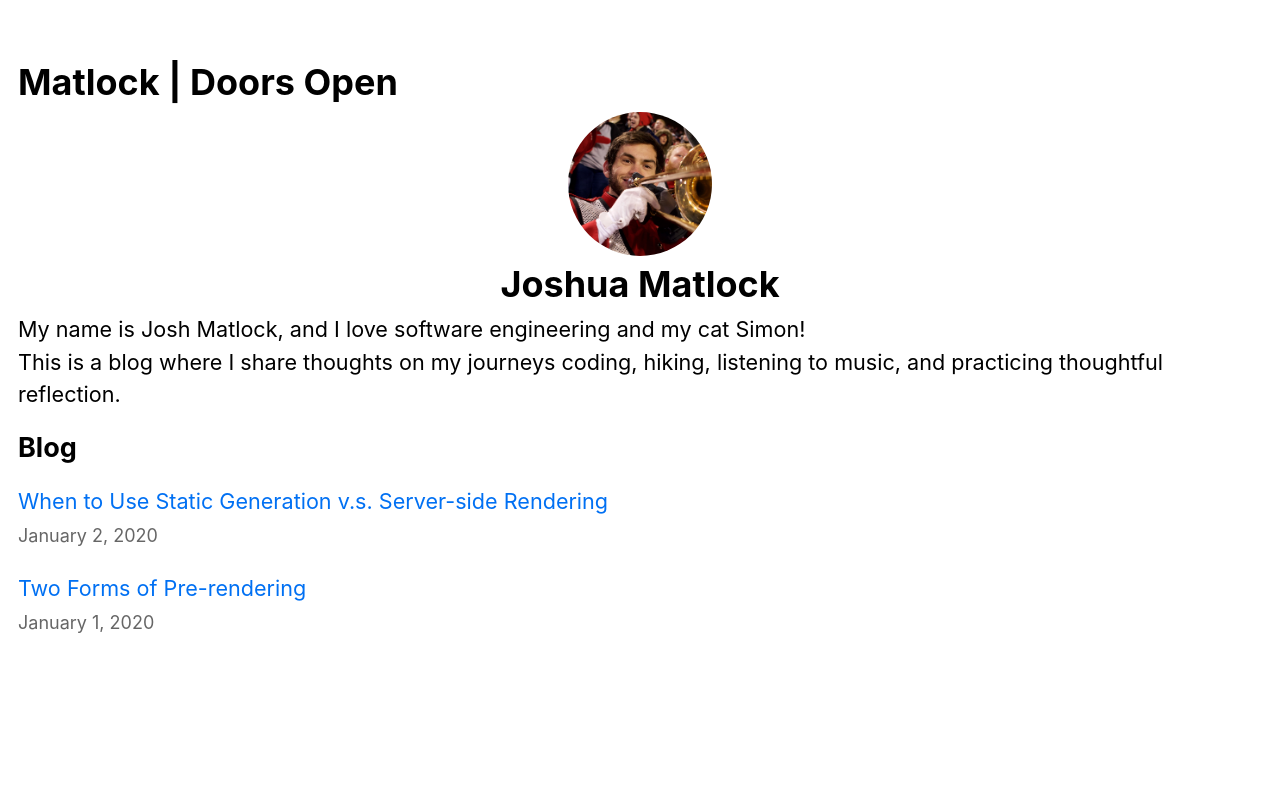
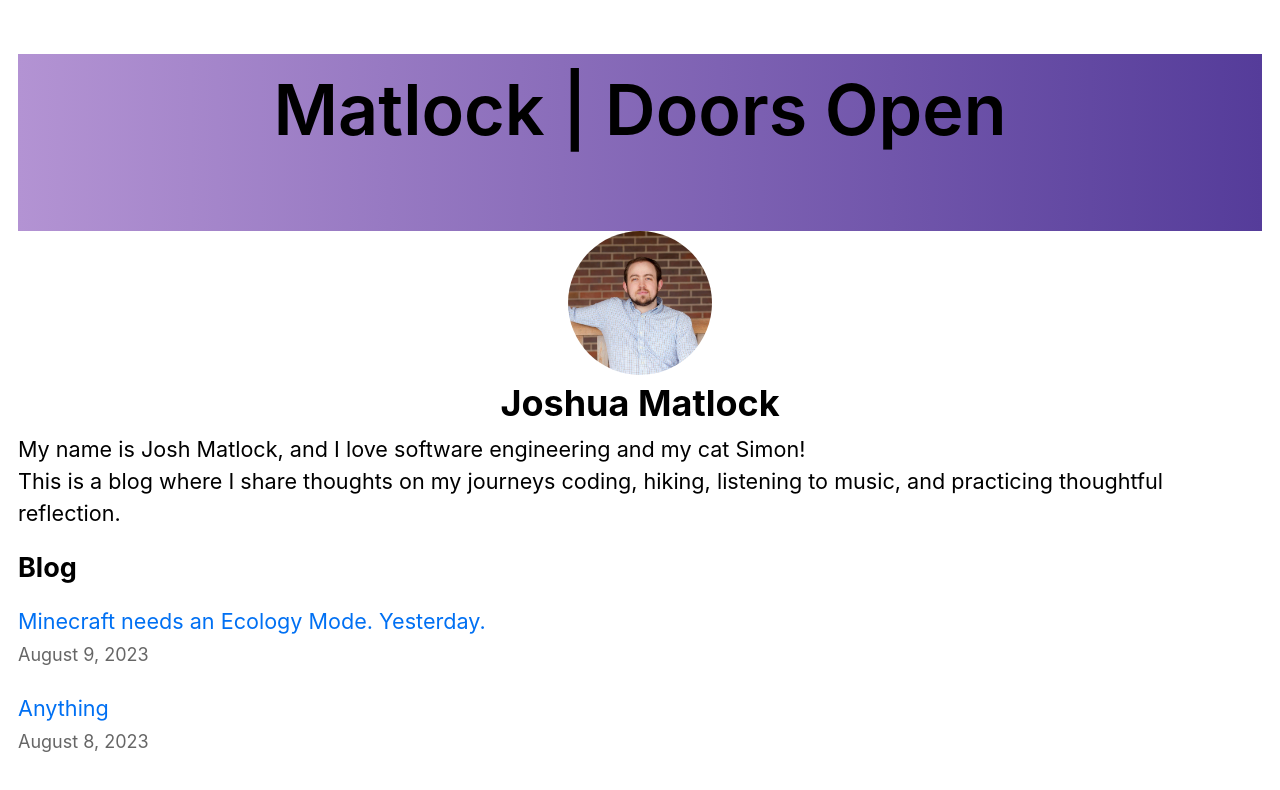
Before and after one commit to matlockdev01/nextjs-blog, a Next.js app: page / in a window 1280 px wide. Shown: the top 790 px of the page. Built offline with nearby package versions, Linux system fonts and the light colour scheme.

Commit message:
added blog post. switched profile pic

```diff
--- a/components/header.js
+++ b/components/header.js
@@ -1,9 +1,11 @@
+import headerStyles from './header.module.css'
+
 export default function Header() {
     return (
         <>
-            <span>
-                <h1>Matlock | Doors Open</h1>
-            </span>
+            <header className={headerStyles.header}>
+                <h1 className={headerStyles.tagline}>Matlock | Doors Open</h1>
+            </header>
         </>
     )
 }
--- a/components/header.module.css
+++ b/components/header.module.css
@@ -1,4 +1,13 @@
-.header {
-    width: 100%;
-    background-color: mediumseagreen;
+.header{
+    background-image: linear-gradient(to left, #553c9a, #b393d3);
+    padding-bottom: 65px;
 }
+
+
+.tagline {
+    font-size: 70px;
+    font-weight: 600;
+    display: flex;
+    justify-content: center;
+    align-items: baseline;
+}
--- a/components/layout.js
+++ b/components/layout.js
@@ -1,5 +1,6 @@
 import Head from 'next/head';
 import Image from 'next/image';
+import profilePic from '../public/images/profiles.jpg'
 import styles from './layout.module.css';
 import utilStyles from '../styles/utils.module.css';
 import Link from 'next/link';
@@ -33,7 +34,7 @@ export default function Layout({ children, home }) {
           <>
             <Image
               priority
-              src="/images/profile.jpg"
+              src={profilePic}
               className={utilStyles.borderCircle}
               height={144}
               width={144}
@@ -46,10 +47,10 @@ export default function Layout({ children, home }) {
             <Link href="/">
               <Image
                 priority
-                src="/images/profile.jpg"
+                src={profilePic}
                 className={utilStyles.borderCircle}
-                height={108}
-                width={108}
+                height={90}
+                width={90}
                 alt=""
               />
             </Link>
--- a/posts/pre-rendering.md
+++ b/posts/pre-rendering.md
@@ -1,11 +1,19 @@
 ---
-title: 'Two Forms of Pre-rendering'
-date: '2020-01-01'
+title: 'Anything'
+date: '2023-08-08'
 ---
 
-Next.js has two forms of pre-rendering: **Static Generation** and **Server-side Rendering**. The difference is in **when** it generates the HTML for a page.
+Sometimes, I hear people talk about being in their own head. It's a bit of a funny saying, isn't it? Our minds, seemingly created solely by our industrious brains, exist exclusively within our fluffy heads. How could we be anywhere but in our heads?
 
-- **Static Generation** is the pre-rendering method that generates the HTML at **build time**. The pre-rendered HTML is then _reused_ on each request.
-- **Server-side Rendering** is the pre-rendering method that generates the HTML on **each request**.
+After a summer full of changes, close encounters of various kinds, and the weighty heat of the unbridled august sun, I am starting to understand what they might have meant.
 
-Importantly, Next.js lets you **choose** which pre-rendering form to use for each page. You can create a "hybrid" Next.js app by using Static Generation for most pages and using Server-side Rendering for others.
+I went camping recently with a friend in the Steel Creek campground of the Buffalo National River. She invited me and I decided that I had been sitting on my $300 ultra-light tent long enough; it was time to get out and use it.
+
+![Buffalo National River](http://2.bp.blogspot.com/-oLSqEZ_OVdw/UmW2PxNneHI/AAAAAAAAC0A/yiXnbWeOL64/s1600/IMG_2809.JPG)
+View of the bluff at Steel Creek Campground
+
+We had fun figuring out my equipment and doing some amateur birding; I even spotted a couple of Louisiana water thrushes for the first tmie in my life. We joked that their constantly bobbing rear ends were the ornithological version of twerking.
+
+In our wanton desire to find the next rare bird, we took a densely vegetated trail under a cloudy sky that could only portend danger. Before long, we found ourselves surrounded by smooth bamboo and towering who-knows-what. We heard a cracking of vegetation that jolted us into a freeze. As soon as we were about to joke about what little critter it may have been, a low grumble unmistakably announced the arrival of a bear, not 50 yards in front of us.
+
+My friend confided in me as we sped through dark walls of storm clouds that she had long been consumed with existential reminders of her mortality. For her, these unsolicited reminders did not lead her to "seize the day"; rather, they discouraged her from investing in constructing her life. What is the point of building a life when it could be taken away at any second like a masterful spider's web being destroyed by a bumbling bear's misstep?
--- a/posts/ssg-ssr.md
+++ b/posts/ssg-ssr.md
@@ -1,19 +1,28 @@
 ---
-title: 'When to Use Static Generation v.s. Server-side Rendering'
-date: '2020-01-02'
+title: 'Minecraft needs an Ecology Mode. Yesterday.'
+date: '2023-08-09'
 ---
 
-We recommend using **Static Generation** (with and without data) whenever possible because your page can be built once and served by CDN, which makes it much faster than having a server render the page on every request.
+The main discord server I participate in is full of a bunch of Minecraft nerds, which I love. I get to see the ingenuity and design capabilities of some of my friends, while also witnessing the funny idiosyncracies of other friends: obsessions with cat rooms, organizational schemas, and most of all my one friend's fixation on farming.
 
-You can use Static Generation for many types of pages, including:
+For myself, I find exploring and mapping out areas to be the most entertaining aspect of Minecraft. It is a cheap and easy alternative to hiking that can include discord chatting and the comfort of A/C. I love hiking, so I enjoy Minecraft insofar as it can simulate that for me.
 
-- Marketing pages
-- Blog posts
-- E-commerce product listings
-- Help and documentation
+When hiking though, one is constantly reminded of the balance of all the ecological and biological components of nature: a squirrel chewing an acorn, leaves perking up after sipping a recently fallen rain, an osprey fishing out of a recently polluted lake. When reminded of this balance, one is soon after presented with the question of how we as humans fit into that balance.
 
-You should ask yourself: "Can I pre-render this page **ahead** of a user's request?" If the answer is yes, then you should choose Static Generation.
+I recently visited a local nature center with a few small patches of grassland adjacent to it. It was marvelous to see the scissortail flycatcher in its natural biome doing its thing, and to see hear the meek cooing of northern bobwhite being rehabilitated and prepped for release into the grasslands. I was suddenly jolted when I realized that an insidious background noise had been steadily growing; it turned out to be the road noise from I-49 nearby. This oppressive and constant drone of progress and accidental death reminded me of the bounds we have put on so many natural habitats.
 
-On the other hand, Static Generation is **not** a good idea if you cannot pre-render a page ahead of a user's request. Maybe your page shows frequently updated data, and the page content changes on every request.
+When playing Minecraft, I am struck by the absence of these thoughts, the absolute lack of any road noise. The world in Minecraft is procedurally generated; in layman's terms, your Minecraft world is essentilly infinite, but is only generated in pieces based on where you are exploring and have explored. If you explore a new area, Minecraft will generate the world out ahead of you to create the illusion that this infinite world has always existed since your little Minecraft Steve was born. An interesting consequence of this procedural generation is that the ecology and biology of Minecraft also happen to be procedurally generated.
 
-In that case, you can use **Server-Side Rendering**. It will be slower, but the pre-rendered page will always be up-to-date. Or you can skip pre-rendering and use client-side JavaScript to populate data.
+As a result, limitless consumption of resources has no real consequence to your world in Minecraft. Hilarity ensues as players create cow or pig hell-farms 50,000 strong, packed tightly in a 20x20 block plot of land.  The resulting sonic nightmare rivals Penderecki's Threnody to the Victims of Hiroshima. But notwithstanding the screams and bovine calls for damnation, there will be no waste to clean from your farm, no water scarcity puzzles to sort out, no extinction or migration of species due to habitat loss. The world is infinite and so are its resources! The screams of seconds-old pigs as they are forced to procreate by the wave of a magic carrot seems to drown out any of the road noise we perceive by leaving our houses and exploring nature.
+
+Moreover, important ecological resources such as water, precious metals, and energy and fuel sources are also infinitely procedurally generated. Whole mountains can be hollowed out of all their diamonds, coal, and redstone (a mineral that, happily, simulates electricity wherever it is placed without consuming itself or additional fuels). After this hollowing, there will be no waste or meaningful impact on the local biome. At no point does the player witness a negative consequence of consuming mass amount of resources on the environment of their Minecraft world.
+
+All this would seem trivial if Minecraft were just any game. But as of writing this, Minecraft is averaging around 160 million active players worldwide. Most of these players are 24 years old or younger, and up to 54% of boys 3-12 years old play Minecraft. When you couple these striking statistics with news from gaming psychology, it might make you wonder if the psychology of Minecraft could be more important than it sounds initially. One such psychological phenomena is called the Game Transfer Phenomena which has to do with "sensory-perceptual and cognitive intrusions (e.g., hallucinations and recurrent thoughts) and self-agency transient changes (e.g., automatic behaviors) related to video games." It makes one wonder about the automatic thoughts, behaviors, and attitudes that result from long-term treatment of a virtualized world as infinitely exploitable.
+
+What are the consequences of extensive Minecraft play on the ecological attitudes and awareness of young players? How might an "ecology mode" of Minecraft affect those attitudes? Should Microsoft, who now owns Minecraft and has an enormously thorough page on their sustainability journey, be content knowing that its best selling game of all time is anathema to its sustainability ideals? Who knows, but I do know if I play Minecraft again, I'll be playing without headphones.
+
+Citations
+https://activeplayer.io/minecraft/
+https://www.microsoft.com/en-us/corporate-responsibility/sustainability-journey#:~:text=News%20and%20resources-,Our%20commitments,and%20building%20a%20Planetary%20Computer.
+https://vgsales.fandom.com/wiki/Best_selling_Microsoft_games
+https://www.frontiersin.org/articles/10.3389/fpsyg.2021.585547/full
```
Also changed, not shown: public/images/profile.jpg (deleted), public/images/profiles.jpg (added).
